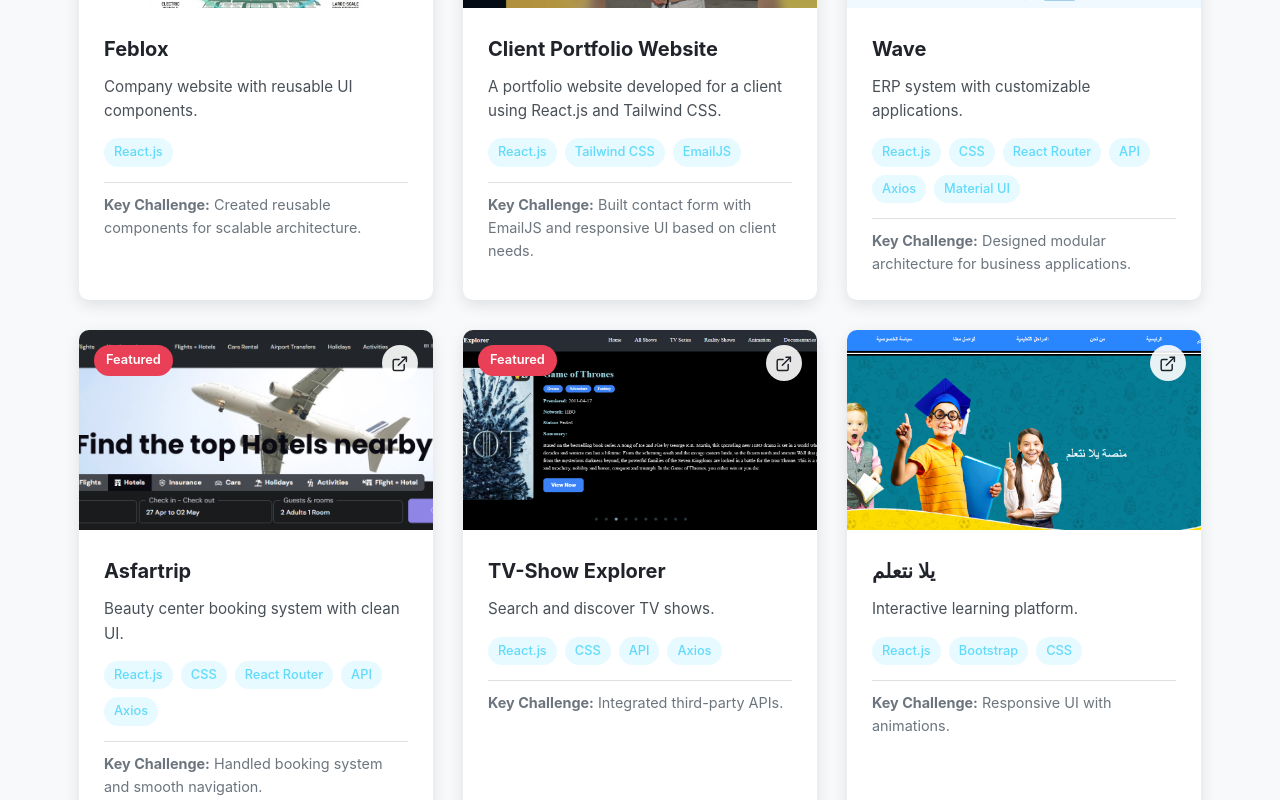
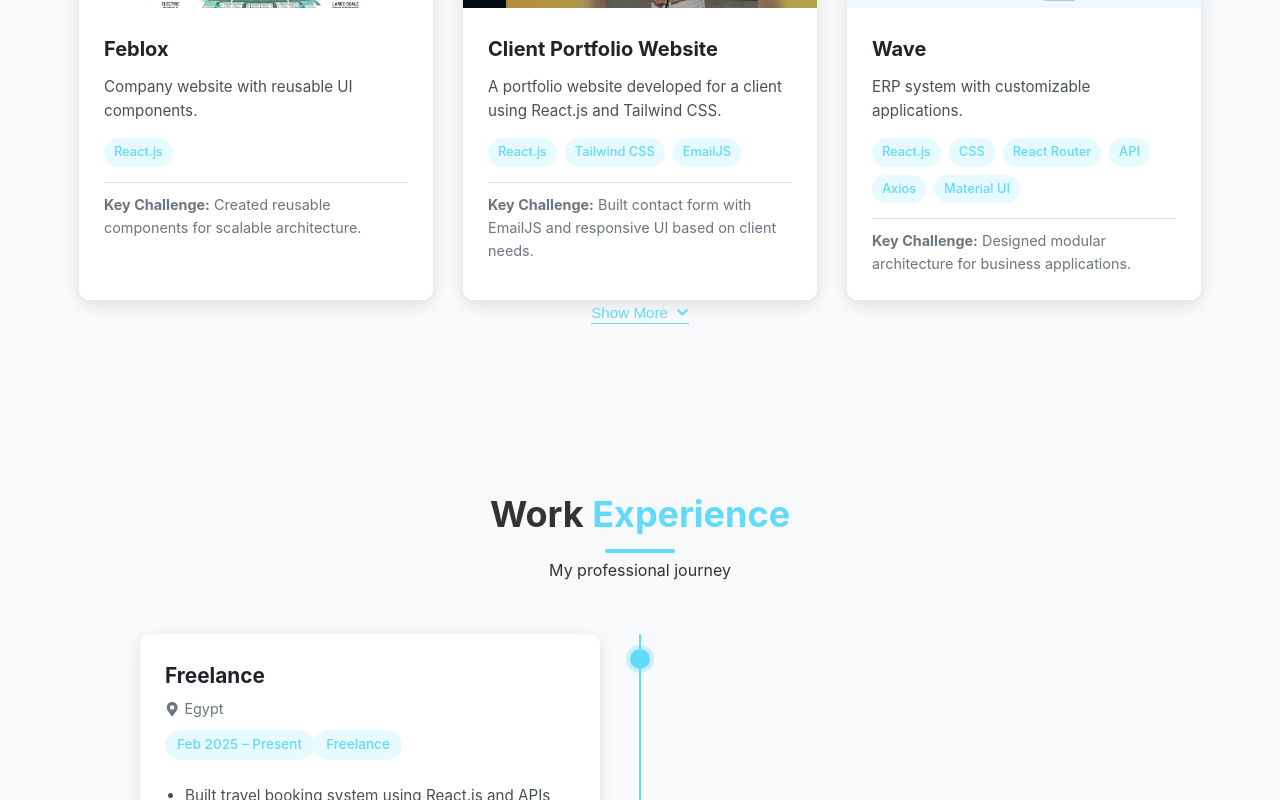
Before and after one commit to TasneemMhmd/Tasneem-portfolio, a React (Create React App) app: page / in a window 1280 px wide. Shown: the part 4438-5238 px from the top of the page. Built offline with nearby package versions, Linux system fonts and the light colour scheme.

Commit message:
feat: improve projects section with pagination and UI enhancements

```diff
--- a/src/components/sections/Projects.jsx
+++ b/src/components/sections/Projects.jsx
@@ -1,56 +1,70 @@
-import React, { useState } from "react";
+import React, { useState, useRef } from "react";
 import { motion } from "framer-motion";
 import { projectsData } from "../../data/projects";
 import ProjectCard from "../ui/ProjectCard";
+import { FaChevronDown } from "react-icons/fa";
 
 const Projects = () => {
-    const [filter, setFilter] = useState('all');
+    const [filter, setFilter] = useState("all");
+    const [visibleCount, setVisibleCount] = useState(6);
+    const sectionRef = useRef(null);
 
-    const filteredProjects = filter === 'all'
-        ? projectsData
-        : projectsData.filter(project => project.category === filter);
+    const handleFilterChange = (type) => {
+        setFilter(type);
+        setVisibleCount(6);
+    };
+
+    const filteredProjects =
+        filter === "all"
+            ? projectsData
+            : projectsData.filter((project) => project.category === filter);
+
+    const visibleProjects = filteredProjects.slice(0, visibleCount);
+
+    const isAllShown = visibleCount >= filteredProjects.length;
+
+    const handleToggle = () => {
+        if (isAllShown) {
+            setVisibleCount(6);
+            sectionRef.current?.scrollIntoView({ behavior: "smooth" });
+        } else {
+            setVisibleCount((prev) => prev + 6);
+        }
+    };
 
     return (
-        <section id="projects" className="projects-section">
+        <section id="projects" className="projects-section" ref={sectionRef}>
             <div className="container">
+
                 <motion.div
                     className="section-header"
                     initial={{ opacity: 0, y: 20 }}
                     animate={{ opacity: 1, y: 0 }}
-                    transition={{ duration: 0.5 }}
                 >
-                    <h2>My <span className="accent">Projects</span></h2>
+                    <h2>
+                        My <span className="accent">Projects</span>
+                    </h2>
                     <p>Recent work I've built with passion</p>
                 </motion.div>
 
-                <motion.div
-                    className="filter-buttons"
-                    initial={{ opacity: 0, y: 20 }}
-                    animate={{ opacity: 1, y: 0 }}
-                    transition={{ duration: 0.5, delay: 0.2 }}
-                >
-                    {['all', 'erp', 'web', 'ui', 'mini'].map((filterType) => (
+                <motion.div className="filter-buttons">
+                    {["all", "erp", "web", "ui", "mini"].map((type) => (
                         <button
-                            key={filterType}
-                            className={filter === filterType ? 'active' : ''}
-                            onClick={() => setFilter(filterType)}
+                            key={type}
+                            className={filter === type ? "active" : ""}
+                            onClick={() => handleFilterChange(type)}
                         >
-                            {filterType === 'all' && 'All Projects'}
-                            {filterType === 'erp' && 'ERP Systems'}
-                            {filterType === 'web' && 'Web Apps'}
-                            {filterType === 'ui' && 'UI Projects'}
-                            {filterType === 'mini' && 'Mini-Projects'}
+                            {type === "all" && "All Projects"}
+                            {type === "erp" && "ERP Systems"}
+                            {type === "web" && "Web Apps"}
+                            {type === "ui" && "UI Projects"}
+                            {type === "mini" && "Mini-Projects"}
                         </button>
                     ))}
                 </motion.div>
 
-                <motion.div
-                    className="projects-grid"
-                    initial={{ opacity: 0 }}
-                    animate={{ opacity: 1 }}
-                    transition={{ duration: 0.5, delay: 0.4 }}
-                >
-                    {filteredProjects.map((project, index) => (
+                <motion.div className="projects-grid">
+                    {visibleProjects.map((project, index) => (
                         <ProjectCard
                             key={project.id}
                             project={project}
@@ -58,6 +72,20 @@ const Projects = () => {
                         />
                     ))}
                 </motion.div>
+
+                {filteredProjects.length > 6 && (
+                    <div className="text-center mt-12">
+                        <button
+                            onClick={handleToggle}
+                            className="show-more-btn"
+                        >
+                            <span>{isAllShown ? "Show Less" : "Show More"}</span>
+                            <FaChevronDown
+                                className={`show-more-icon ${isAllShown ? "rotated" : ""}`}
+                            />
+                        </button>
+                    </div>
+                )}
             </div>
         </section>
     );
--- a/src/index.css
+++ b/src/index.css
@@ -1959,3 +1959,36 @@ ul {
         font-size: 1rem;
     }
 }
+
+.show-more-btn {
+    display: inline-flex;
+    align-items: center;
+    gap: 8px;
+    padding: 2px 0;
+    border: none;
+    border-bottom: 1.5px solid var(--primary-color);
+    background: transparent;
+    color: var(--primary-color);
+    font-size: 0.95rem;
+    font-weight: 500;
+    cursor: pointer;
+    transition: gap 0.3s ease, opacity 0.3s ease;
+}
+
+.show-more-btn:hover {
+    opacity: 0.7;
+    gap: 12px;
+}
+
+.show-more-btn:active {
+    transform: scale(0.97);
+}
+
+.show-more-icon {
+    font-size: 0.8rem;
+    transition: transform 0.4s cubic-bezier(0.4, 0, 0.2, 1);
+}
+
+.show-more-icon.rotated {
+    transform: rotate(180deg);
+}
```
